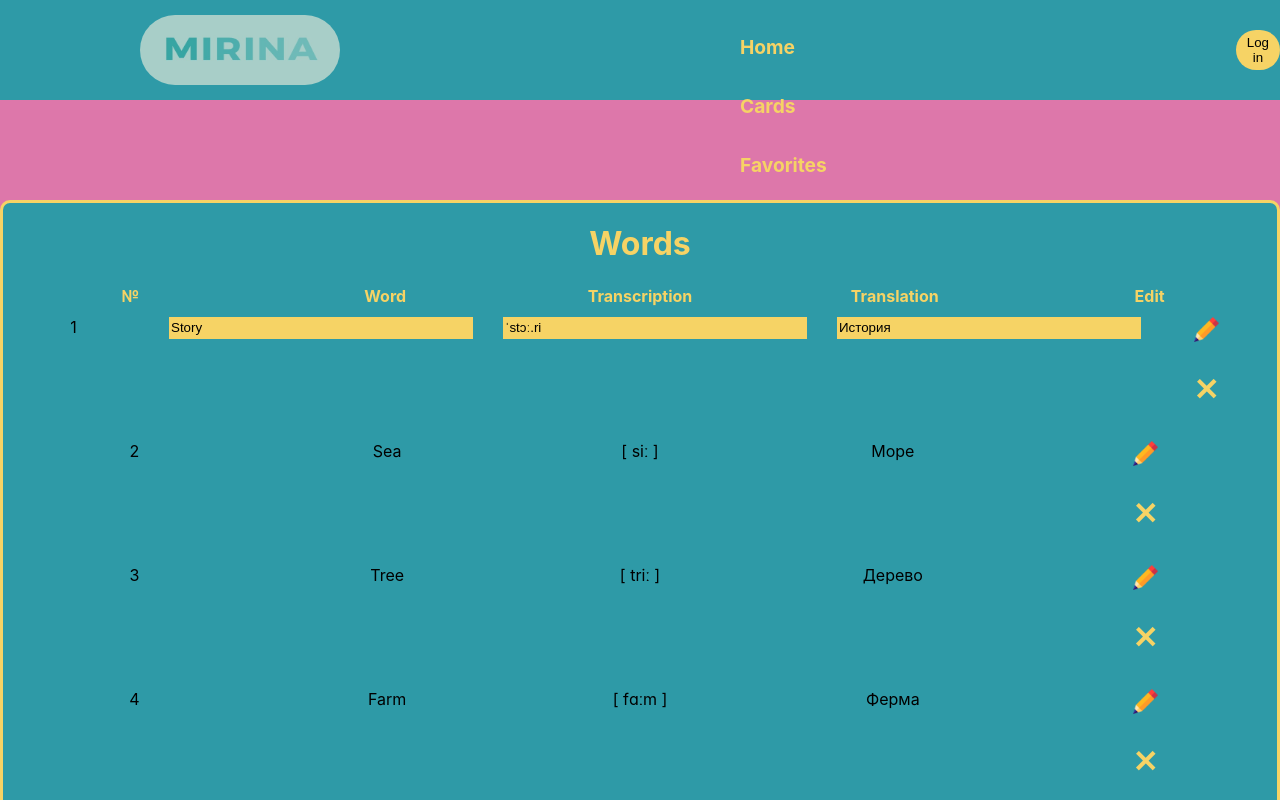
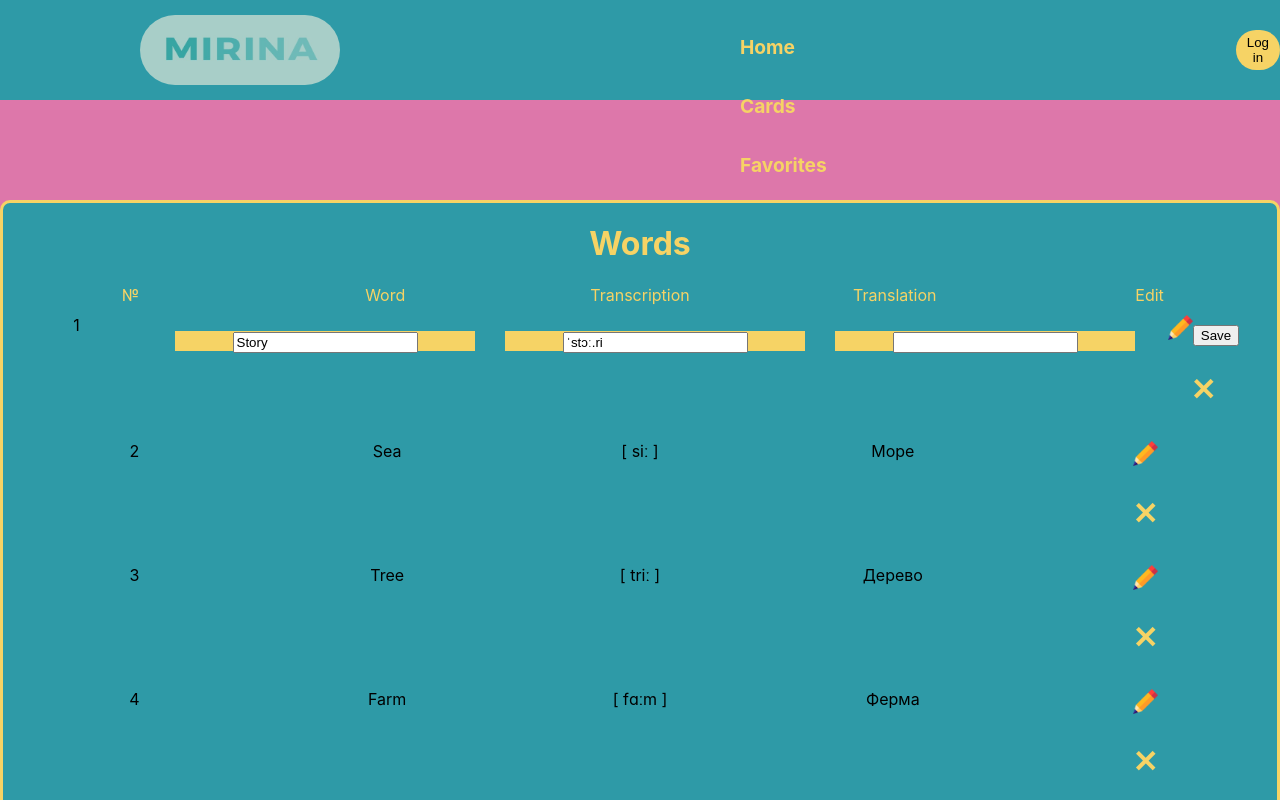
Before and after one commit to Milky-20/My-best-project, a React (Create React App) app: page / in a window 1280 px wide. Both pictures are taken after a click on the picture 1145 px from the left and 329 px from the top of the page. Shown: the top 800 px of the page. Built offline with nearby package versions, Linux system fonts and the light colour scheme.

Commit message:
режим редактирования

```diff
--- a/package.json
+++ b/package.json
@@ -8,6 +8,7 @@
     "@testing-library/user-event": "^13.5.0",
     "react": "^18.2.0",
     "react-dom": "^18.2.0",
+    "react-hook-form": "^7.43.9",
     "react-router-dom": "^6.9.0",
     "react-scripts": "^5.0.1",
     "sass": "1.58.3",
--- a/src/App.js
+++ b/src/App.js
@@ -31,7 +31,7 @@ const handleLearned = () => {
       <Route exact path="/" element={<Main />} />
       <Route path="/game" element={
         <>
-         <div className='learnWords'>Words Learned: {learnWords}</div>
+        <div className='learnWords'>Words Learned: {learnWords}</div>
       <Card onLearned={handleLearned}/>
       </>
     } />
--- a/src/components/Card.jsx
+++ b/src/components/Card.jsx
@@ -45,7 +45,7 @@ return(
       <div>
       <div className='card-name'><h2>{onecard.name}</h2></div>
         <div className='card-transcription'><p>[{onecard.transcription}]</p></div>
-       <div><p className='card-trunslate'>{onecard.trunslate}</p></div>
+       <div><p className='card-trunslate'>{onecard.translate}</p></div>
        <button className='card-btn' ref={ref} onClick={handleChange}>{pressed ? onecard.trunslate: "Trunslate"}</button>
        </div>
     </div>
--- a/src/components/Main.jsx
+++ b/src/components/Main.jsx
@@ -11,11 +11,11 @@ function Main(props){
 
     <div className="main__list">
         <div className="main__menu">
-          <th className="main__text">№</th>
-          <th className="main__text">Word</th>
-          <th className="main__text">Transcription</th>
-          <th className="main__text">Translation</th>
-          <th className="main__text">Edit</th>
+          <a className="main__text">№</a>
+          <a className="main__text">Word</a>
+          <a className="main__text">Transcription</a>
+          <a className="main__text">Translation</a>
+          <a className="main__text">Edit</a>
         </div>
         </div>
 
@@ -27,7 +27,7 @@ function Main(props){
         number = {itemi.number}
         name = {itemi.name}
         transcription = {itemi.transcription}
-        trunslate = {itemi.trunslate}
+        translate = {itemi.translate}
         />
         )
       }
--- a/src/components/Table.jsx
+++ b/src/components/Table.jsx
@@ -1,25 +1,74 @@
-import React, {useState} from 'react';
+import React, {useEffect, useState} from 'react';
 import Edit from '../assets/pencil.png';
 import '../style/table.scss'
 
 function List(props){
     const [pressed, setPressed] = useState(false);
+    const [inputText, setInputText] = useState(props);
+    const [isEmpty, setIsEmpty] = useState(true);
 
     const handleChange = () => {
         setPressed(!pressed);
     }
 
+    const onChange = (event) => {
+        setInputText({
+            ...inputText,
+        [event.target.name]: event.target.value,
+        });
+    };
+
+    useEffect(()=> {
+        if(
+            inputText.name === '' ||
+            inputText.transcription === '' ||
+            inputText.translate === ''
+        ){
+            setIsEmpty(true);
+        } else{
+            setIsEmpty(false);
+        }
+    }, [inputText]);
+
+    const errorClass = (value) =>{
+        return typeof value === 'string' && value.trim() ==='' ? 'error' : '';
+    }
+
+    function onSaveClick() {
+        if (
+        inputText.name === '' ||
+        inputText.transcription === '' ||
+        inputText.translate === ''
+        ) {
+        alert('Error: Please fill in all the fields');
+        } else {
+        console.log('Form parameters:', inputText);
+        setPressed(false);
+        }
+    }
+
     return(
 
-<div className='card__item'>
+<div className='card__item' >
 <span>{props.number}</span>
+
         {pressed ? (
             <>
-<input className='card__input' value={props.name}></input>
-<input className='card__input' value={props.transcription}></input>
-<input className='card__input' value={props.trunslate}></input>
+<p className='card__input'><input value={inputText.name}
+className={`card-input ${errorClass(inputText.name)}`} onChange={onChange}></input></p>
+
+<p className='card__input'><input value={inputText.transcription}
+className={`card-input ${errorClass(inputText.transcription)}`} onChange={onChange}></input></p>
+
+<p className='card__input'><input value={inputText.trunslate}
+className={`card-input ${errorClass(inputText.translate)}`} onChange={onChange}></input></p>
+
 <div className='buttons'>
-   <img src={Edit} className='table_btn' onClick={handleChange}></img>
+<img src={Edit} className='table_btn' onClick={handleChange} ></img>
+
+<button className={`cardSaveButton ${isEmpty ? 'disabled' : ''}`}
+    onClick={onSaveClick}>Save</button>
+
 <div className="cl-btn-7" onClick={handleChange}></div>
 </div>
 
@@ -29,7 +78,7 @@ function List(props){
     <>
     <span>{props.name}</span>
     <span>[{props.transcription}]</span>
-    <span>{props.trunslate}</span>
+    <span>{props.translate}</span>
     <div className='buttons'>
     <img src={Edit} className='table_btn' onClick={handleChange}></img>
     <div className="cl-btn-7" ></div>
@@ -39,4 +88,5 @@ function List(props){
 </div> )
 }
 
+
 export default List;
--- a/src/utils/massiv.js
+++ b/src/utils/massiv.js
@@ -3,31 +3,31 @@ const cards = [
     number: "1",
     name: "Story",
     transcription: "ˈstɔː.ri ",
-    trunslate: "История",
+    translate: "История",
   },
   {
     number: "2",
     name: "Sea",
     transcription: " siː ",
-    trunslate: "Море",
+    translate: "Море",
   },
   {
     number: "3",
     name: "Tree",
     transcription: " triː ",
-    trunslate: "Дерево",
+    translate: "Дерево",
   },
   {
     number: "4",
     name: "Farm",
     transcription: " fɑːm ",
-    trunslate: "Ферма",
+    translate: "Ферма",
   },
   {
     number: "5",
     name: "Book",
     transcription: " bʊk ",
-    trunslate: "Книга",
+    translate: "Книга",
   }
 ]
 
```
Also changed, not shown: 1 other file (tests, documents, lock files or other folders).
